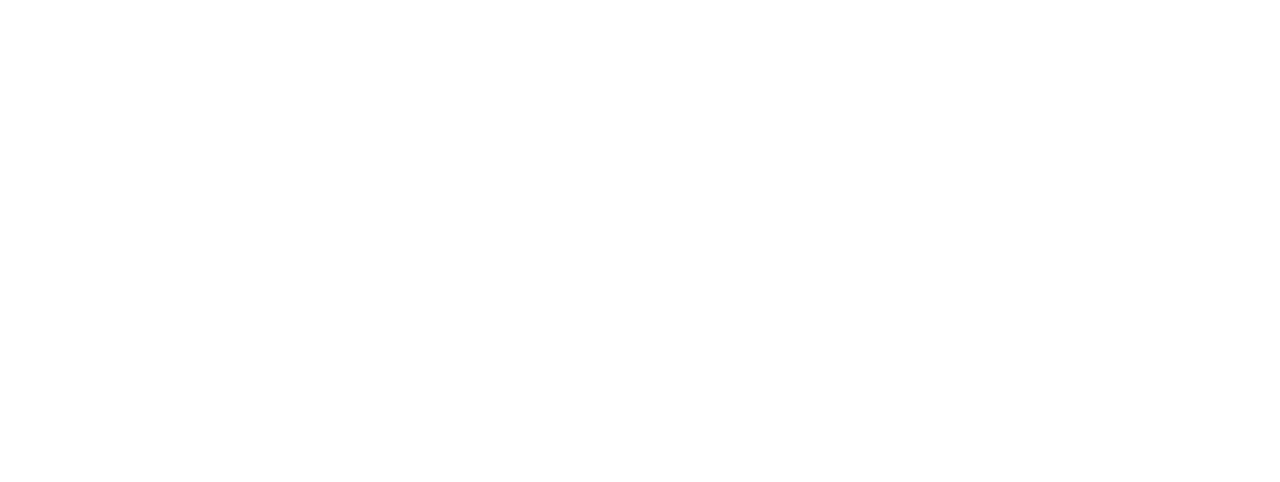
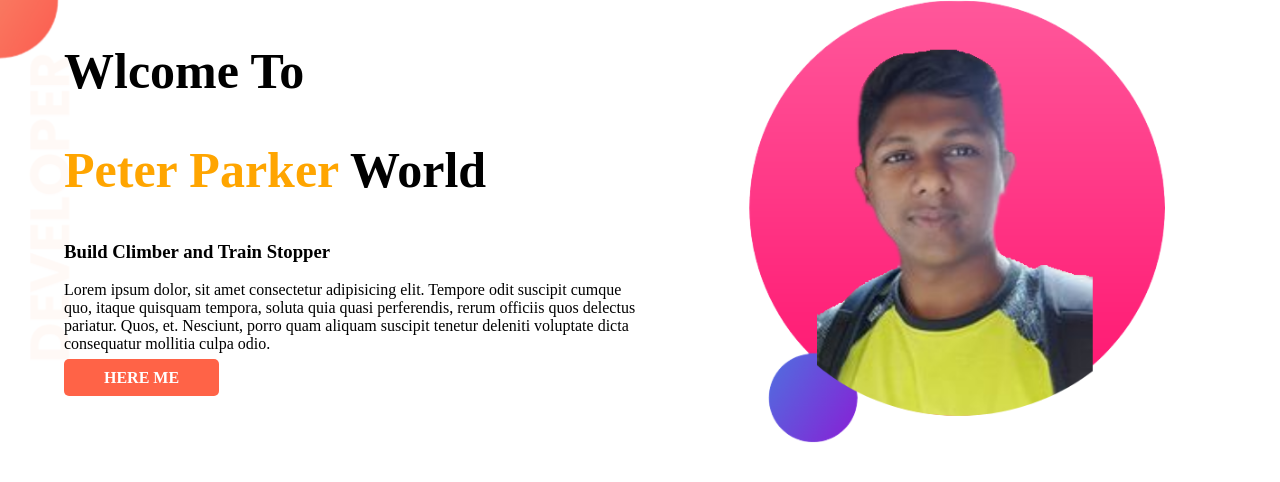
Before and after one commit to Anando3/daveloper-pr, a plain HTML site: page index.html in a window 1280 px wide. Drawn offline with Linux system fonts and the light colour scheme.

Commit message:
top banner added

```diff
--- a/index.html
+++ b/index.html
@@ -1,13 +1,35 @@
 <!DOCTYPE html>
 <html lang="en">
+
 <head>
     <meta charset="UTF-8">
     <meta http-equiv="X-UA-Compatible" content="IE=edge">
     <meta name="viewport" content="width=device-width, initial-scale=1.0">
     <title>website project</title>
+    <link rel="preconnect" href="https://fonts.googleapis.com">
+    <link rel="preconnect" href="https://fonts.gstatic.com" crossorigin>
+    <link href="https://fonts.googleapis.com/css2?family=Poppins&display=swap" rel="stylesheet">
     <link rel="stylesheet" href="style.css">
 </head>
+
 <body>
+    <section class="top-banner">
+        <div class="width">
+            <h1>Wlcome To</h1>
+            <h1><span class="color">Peter Parker</span> World</h1>
+            <h3>Build Climber and Train Stopper</h3>
+            <p>Lorem ipsum dolor, sit amet consectetur adipisicing elit. Tempore odit suscipit cumque quo, itaque
+                quisquam
+                tempora, soluta quia quasi perferendis, rerum officiis quos delectus pariatur. Quos, et. Nesciunt, porro
+                quam aliquam suscipit tenetur deleniti voluptate dicta consequatur mollitia culpa odio.</p>
+            <a class="Button" target="_blank" href="https://www.linkedin.com/in/md-anando/">HERE ME</a>
 
+
+        </div>
+        <div class="width">
+            <img src="images/my photo.png" alt="">
+        </div>
+    </section>
 </body>
+
 </html>
--- a/style.css
+++ b/style.css
@@ -0,0 +1,39 @@
+body {
+    font-family: font-family: 'Poppins', sans-serif;
+    margin: 0;
+}
+
+h1 {
+    font-size: 50px;
+}
+
+.color {
+    color: orange;
+}
+
+section {
+    display: flex;
+}
+
+.width {
+    width: 50%;
+    padding-left: 5%;
+}
+
+.width img {
+    width: 80%;
+}
+
+.Button {
+    text-decoration: none;
+    background-color: tomato;
+    padding: 10px 40px;
+    border-radius: 5px;
+    color: white;
+    font-weight: 700;
+}
+
+.top-banner {
+    background-repeat: no-repeat;
+    background-image: url(images/top-banner.png);
+}
```
Also changed, not shown: images/dream-bg.png (added), images/exp-bg.png (added), images/jhankar.png (added), images/jhankar2.png (added), images/my photo.png (added), images/my-bg.png (added), images/my-bg2.png (added), images/top-banner.png (added), 7 other files.
